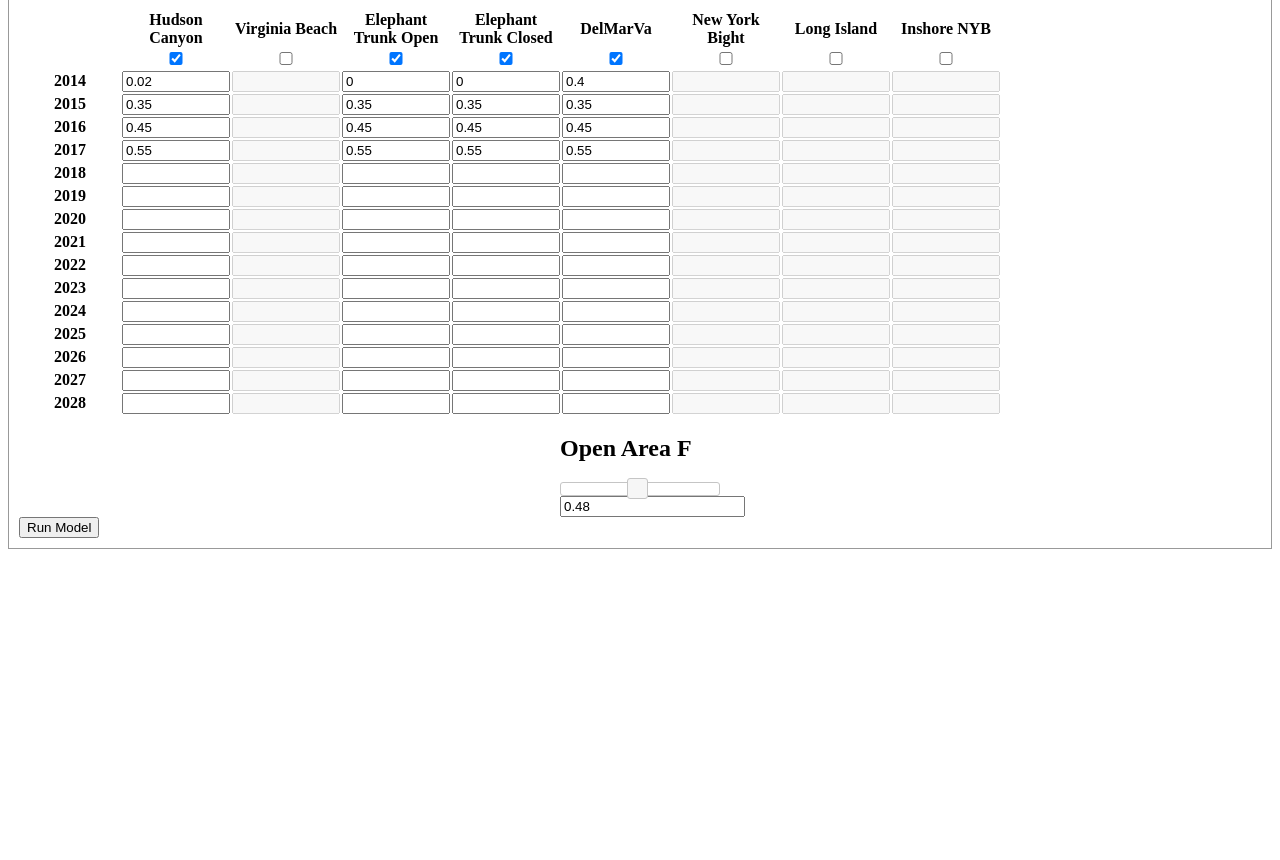
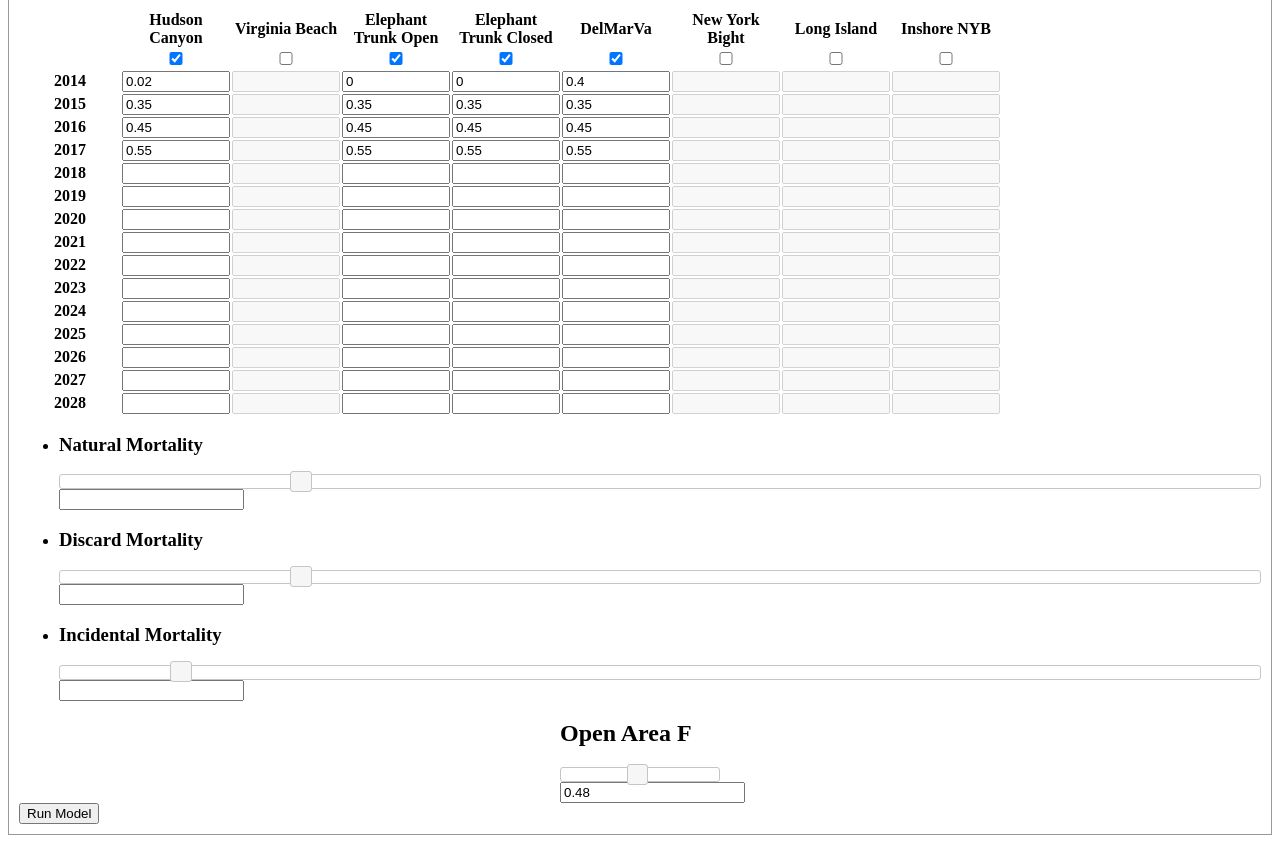
Before and after one commit to quintusdias/sams, a Django app: page /sams/ in a window 1280 px wide. Shown: the part 106-966 px from the top of the page. Before the commit the page ends 655 px from the top, so only its background shows below. Run offline with Django 3.2, Linux system fonts and the light colour scheme; some libraries are stand-ins or nearby versions.

Commit message:
Tentatively have display for natural, discard, and incidental mortality sliders.

```diff
--- a/nmfs/samsweb/templates/home.html
+++ b/nmfs/samsweb/templates/home.html
@@ -200,7 +200,7 @@ function append_mortality_table_rows(config, $table) {
 
 }
 
-// generate_form_elements
+// generate_mortality_elements
 //
 //    Generate a table containing the form elements for a model area.
 //
@@ -221,7 +221,7 @@ function append_mortality_table_rows(config, $table) {
 //         The year that the model is to start.
 // div : DOM element
 //     DIV element that serves as a parent to the generated table .
-function generate_form_elements(config, div) {
+function generate_mortality_elements(config, div) {
 
     // Mortality table
     var $table = $("<table>", {'class': 'mortality'});
@@ -311,8 +311,86 @@ function generate_mid_atlantic_ui(num_years, start_year) {
         start_year: start_year
     };
 
-    generate_form_elements(config, $ma_div);
+    generate_mortality_elements(config, $ma_div);
+
+    // Generate the sliders for natural, discard, and incidental mortality.
+    generate_natural_discard_incidental_sliders($ma_div, 0.2, 0.2, 0.1);
+
 }
+
+function generate_mortality_slider(label, mortality) {
+
+    var $li = $("<li></li>");
+    var $div = $("<div></div>");
+    var $h3 = $("<h3>" + label + "</h3>");
+    $div.append($h3);
+
+    var inner_div_id = label.toLowerCase().replace(' ', '_') + "_inner_div_id";
+    var $inner_div = $("<div></div>", {'id': inner_div_id});
+    $div.append($inner_div);
+
+    var target_id = '#' + label.toLowerCase().replace(' ', '_') + '_id';
+
+    $inner_div.slider({
+        min: 0,
+        max: 100,
+        value: mortality*100,
+        change: function( event, ui ) {
+            $( target_id ).val( ui.value/100.0 );
+        },
+    });
+
+    var input_id = label.toLowerCase().replace(' ', '_') + '_id';
+    var name = label.toLowerCase().replace(' ', '_') + '_name';
+    var the_class = 'mortality_slider_display';
+
+    var $ipt = $("<input></input>", {'id': input_id,
+                                     'type': 'text',
+                                     'name': name,
+                                     'class': the_class})
+    $ipt.attr('readonly', true);
+
+    $div.append($ipt);
+    $li.append($div);
+
+    return $li;
+}
+
+// generate_natural_discard_incidental_sliders
+//
+// Parameters
+// ----------
+// div : DOM element
+//     DIV element that serves as a parent to the sliders
+// natural, discard, incidental : float
+//     TODO
+function generate_natural_discard_incidental_sliders($div, natural, discard, incidental) {
+
+    var $sliders_div = $("<div>", {'class': 'mortality_sliders',
+                                   'id': 'mortality_sliders_div_id'});
+
+    var $ul = $("<ul></ul>");
+
+    var label = "Natural Mortality";
+    var $li = generate_mortality_slider(label, natural);
+    $ul.append($li);
+
+    var label = "Discard Mortality";
+    var $li = generate_mortality_slider(label, discard);
+    $ul.append($li);
+
+    var label = "Incidental Mortality";
+    var $li = generate_mortality_slider(label, incidental);
+    $ul.append($li);
+
+    // generate the discard mortality slider
+    // generate the incidental mortality slider
+
+    $sliders_div.append($ul);
+    $div.append($sliders_div);
+
+}
+
 
 // generate_mid_atlantic_ui
 //
@@ -393,7 +471,7 @@ function generate_georges_bank_ui(num_years, start_year) {
         start_year: start_year
     };
 
-    generate_form_elements(config, $gb_div);
+    generate_mortality_elements(config, $gb_div);
 }
 
 
@@ -465,8 +543,8 @@ $(document).ready(function() {
 
     $('.tabs a').on("click", tabbedPanelEffectHandler);
 
-    // Set the initial slider display.  Otherwise it is blank until the slider
-    // moves.
+    // Set the initial open area f slider display.  Otherwise it is blank until
+    // the slider moves.
     var initial_slider_val = $( '#open_area_f_mortality_slider_id' ).slider( 'value' );
     var text = initial_slider_val = (initial_slider_val / 100.0).toFixed(2);
     $( "#open_area_f_mortality_display_id" ).val( text );
```
